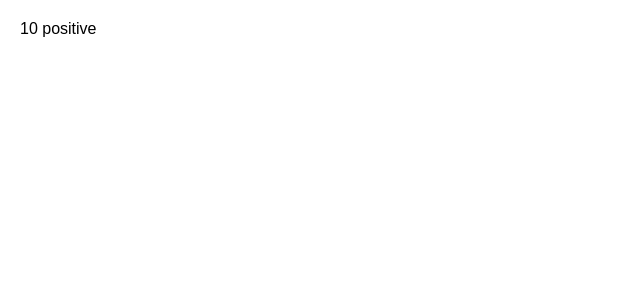
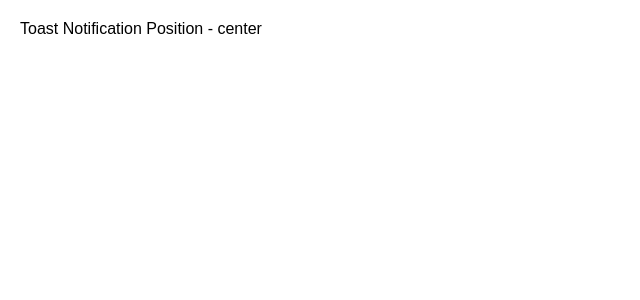
Before and after one commit to napatsawan-az/react-ts-demo, a React (Vite) app: page / in a window 1280 px wide. Shown: the top 300 px of the page, without its empty margins (0-640 px from the left). Built offline with nearby package versions, Linux system fonts and the light colour scheme.

Commit message:
template literals and exclude

```diff
--- a/src/App.tsx
+++ b/src/App.tsx
@@ -1,9 +1,9 @@
-import RandomNumber from "./components/restriction/RandomNumber";
+import Toast from "./components/templateliterals/Toast";
 
 function App() {
   return (
     <div>
-      <RandomNumber value={10} isPositive />
+      <Toast position="center" />
     </div>
   );
 }
--- /dev/null
+++ b/src/components/templateliterals/Toast.tsx
@@ -0,0 +1,20 @@
+/**
+ * Position prop can be one of
+ * "left-center" | "left-top" | "left-bottom" | "center" | "center-top" |
+ * "center-bottom" | "right-center" | "right-top" | "right-bottom"
+ */
+
+type HorizontalPosition = "left" | "center" | "right";
+type VerticalPosition = "top" | "center" | "bottom";
+
+type ToastProps = {
+  position:
+    | Exclude<`${HorizontalPosition}-${VerticalPosition}`, "center-center">
+    | "center";
+};
+
+const Toast = ({ position }: ToastProps) => {
+  return <div>Toast Notification Position - {position}</div>;
+};
+
+export default Toast;
```
